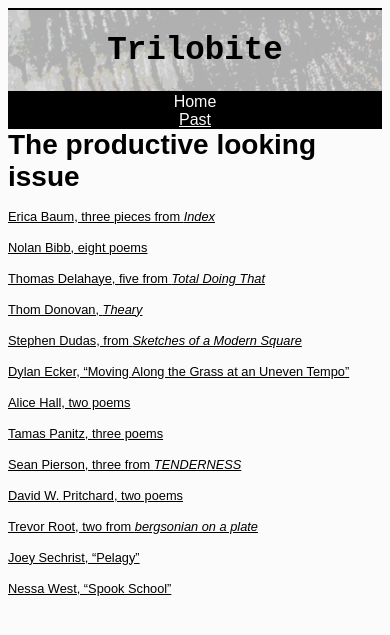
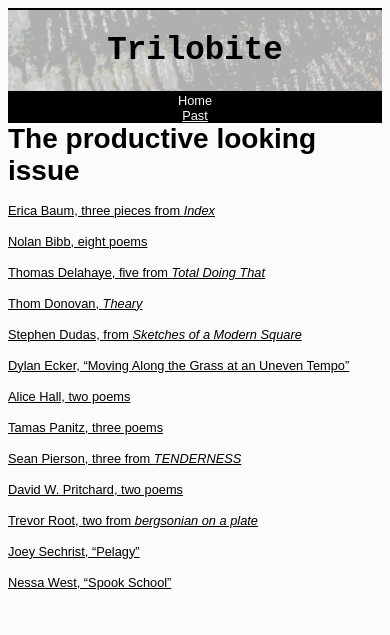
Before and after one commit to trilobite-poetry/trilobite-poetry.github.io, a Jekyll site: the page built from index.md, in a window 390 px wide. Shown: the top 635 px of the page. Built offline with Jekyll 4.4.1, drawn with Linux system fonts in a browser that asks for light colours.

Commit message:
mobile nav font too large

```diff
--- a/_sass/mtype.scss
+++ b/_sass/mtype.scss
@@ -5,7 +5,3 @@ p {
 h1 p {
     font-size: 1.75rem;
 }
-
-nav p {
-    font-size: 1rem;
-}
```
